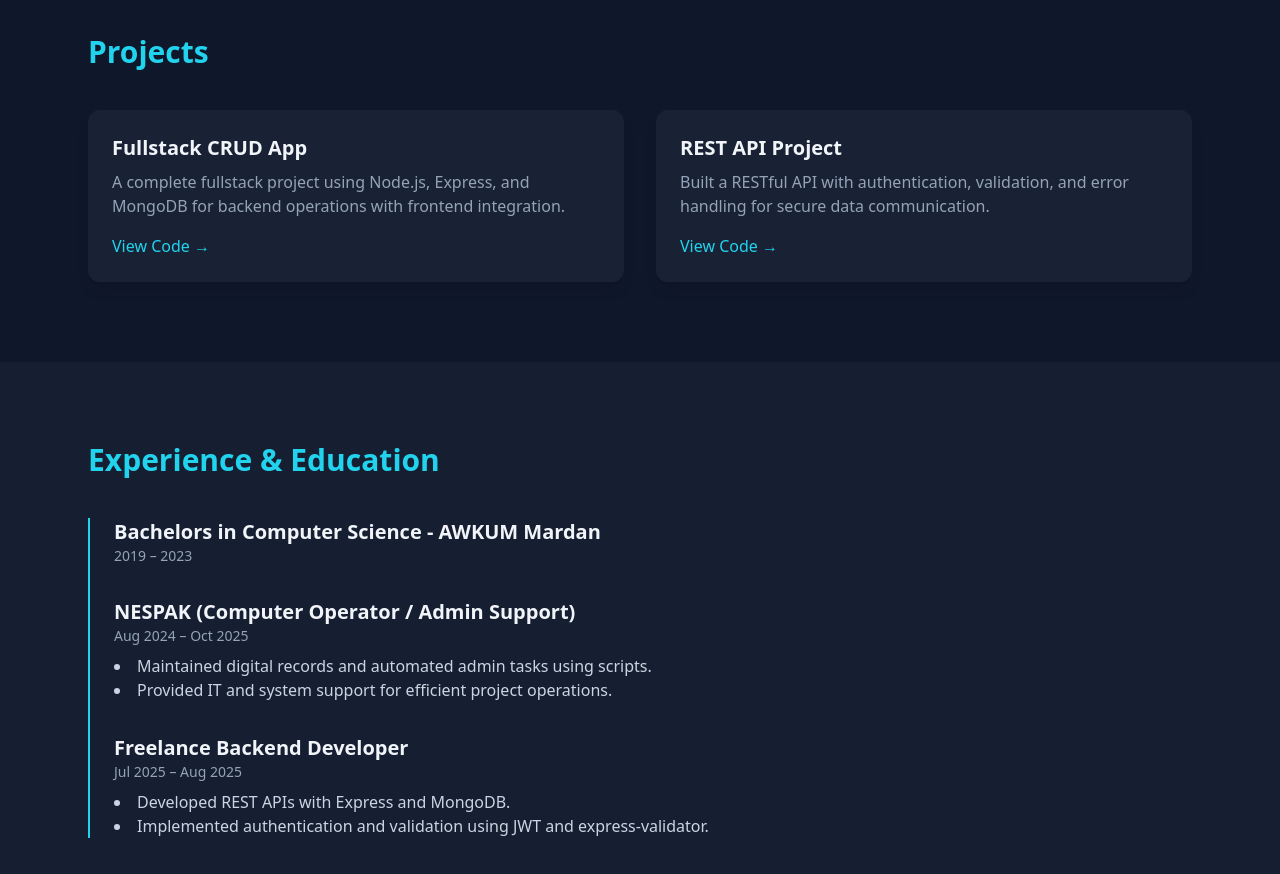
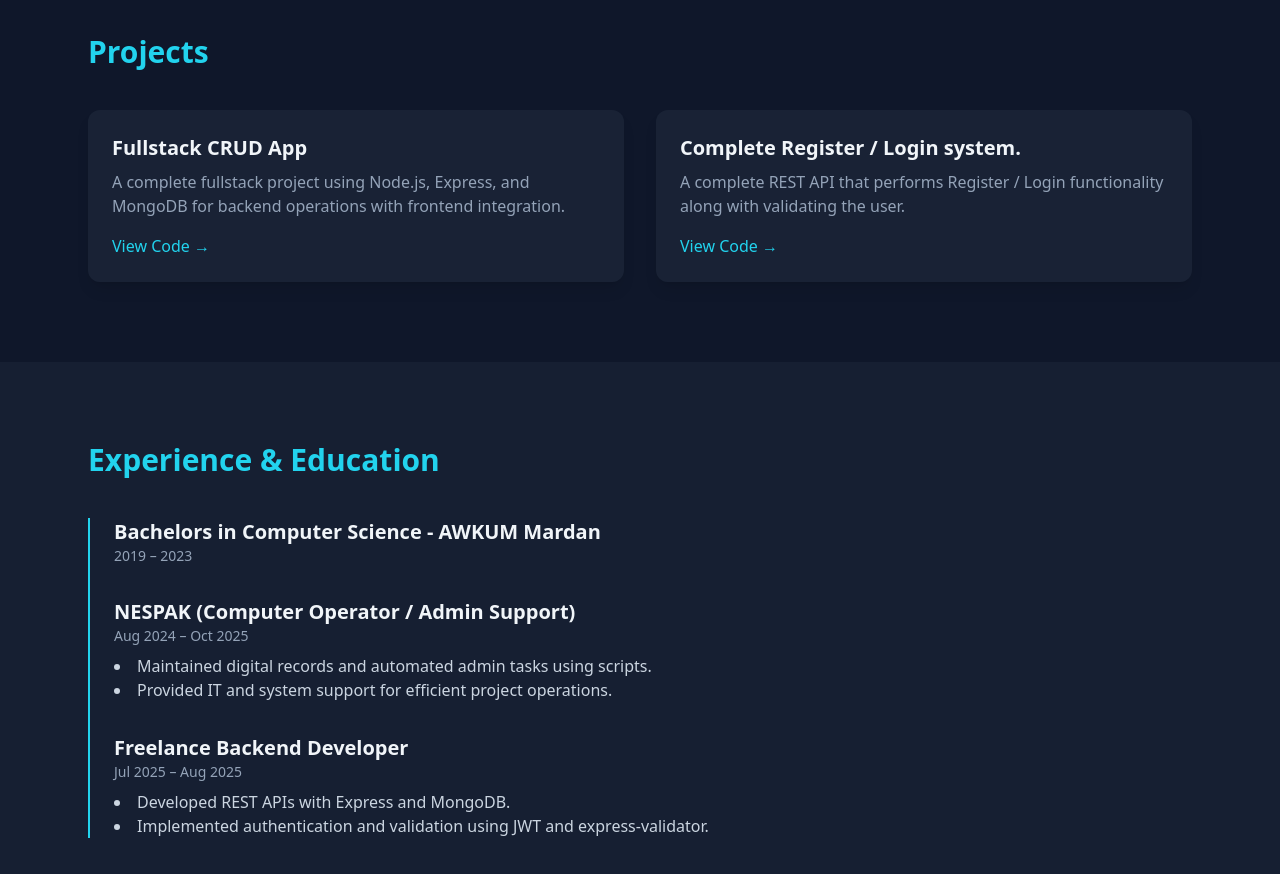
Before and after one commit to farrukhcopy1122-ops/portfolio, a plain HTML site: page index.html in a window 1280 px wide. Shown: the part 2080-2954 px from the top of the page. Drawn offline with nearby package versions, Linux system fonts and the light colour scheme.

Commit message:
Update project description and links in index.html

```diff
--- a/index.html
+++ b/index.html
@@ -143,9 +143,9 @@
         <a href="https://github.com/farrukhcopy1122-ops/crud-app" target="_blank" class="text-cyan-400 hover:underline">View Code →</a>
       </div>
       <div class="bg-slate-800/70 p-6 rounded-xl shadow-lg hover:shadow-cyan-500/10 transition">
-        <h4 class="text-xl font-bold mb-2">REST API Project</h4>
-        <p class="text-slate-400 mb-4">Built a RESTful API with authentication, validation, and error handling for secure data communication.</p>
-        <a href="#" class="text-cyan-400 hover:underline">View Code →</a>
+        <h4 class="text-xl font-bold mb-2">Complete Register / Login system.</h4>
+        <p class="text-slate-400 mb-4">A complete REST API that performs Register / Login functionality along with validating the user.</p>
+        <a href="https://github.com/farrukhcopy1122-ops/API-with-HashedPassword" class="text-cyan-400 hover:underline">View Code →</a>
       </div>
     </div>
   </section>
```
